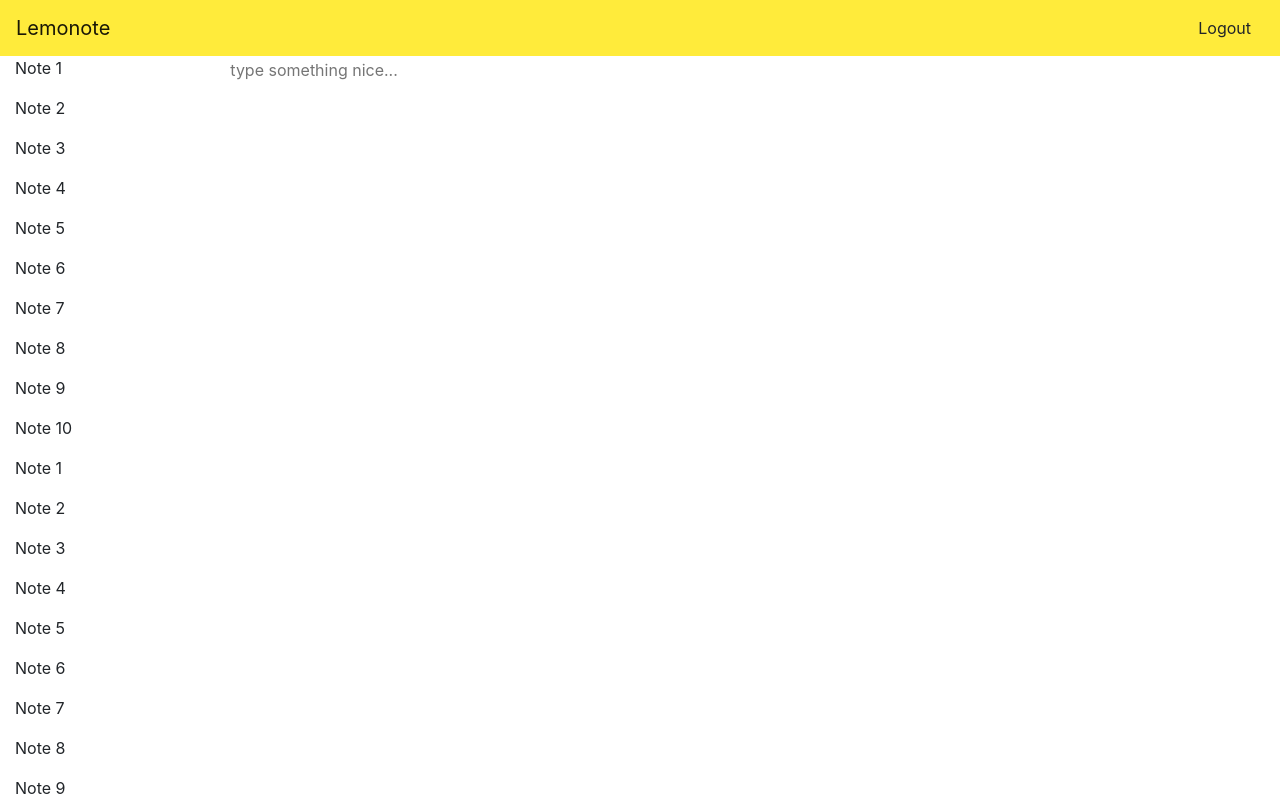
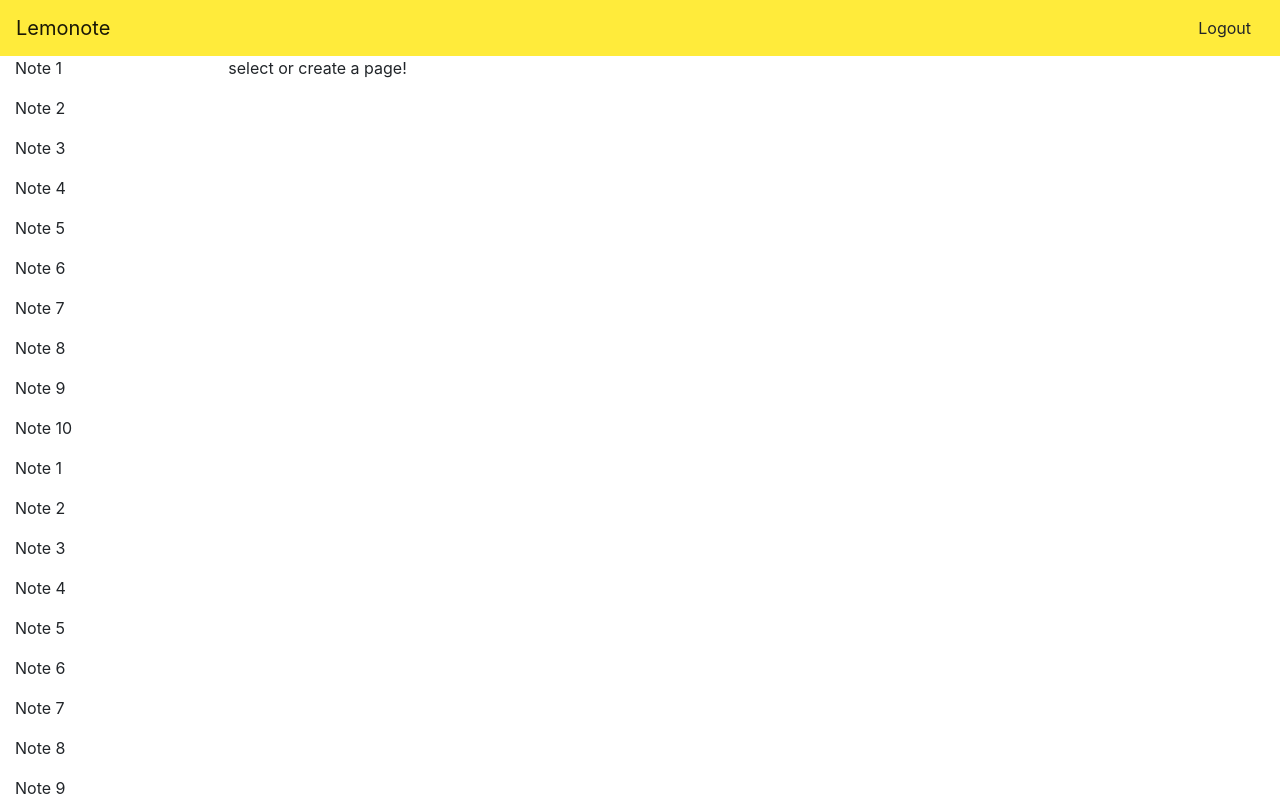
Before and after one commit to Surras/lemonote-web, an Angular app: page / in a window 1280 px wide. Built offline with nearby package versions, Linux system fonts and the light colour scheme.

Commit message:
combine list with content

```diff
--- a/src/app/app.component.html
+++ b/src/app/app.component.html
@@ -11,10 +11,10 @@
 <div class="container-fluid">
   <div class="row">
     <div class="col-sm-4 col-xl-2" id="scroll-col-left">
-      <app-content-list></app-content-list>
+      <app-content-list #contentList></app-content-list>
     </div>
     <div class="col-sm-8 col-xl-10 scroll-col" id="scroll-col-right">
-      <app-editor></app-editor>
+      <app-editor [page]="contentList.selectedPage"></app-editor>
     </div>
   </div>
 </div>
--- a/src/app/app.component.ts
+++ b/src/app/app.component.ts
@@ -1,4 +1,5 @@
 import { Component } from '@angular/core';
+import { Page } from './models/page';
 
 @Component({
   selector: 'app-root',
@@ -8,6 +9,8 @@ import { Component } from '@angular/core';
 export class AppComponent {
   title = 'lemonote';
 
+  currentPage: Page;
+
   onLogout() {
     console.log("user logged out...");
   }
--- a/src/app/content-list/content-list.component.ts
+++ b/src/app/content-list/content-list.component.ts
@@ -1,4 +1,4 @@
-import { Component, OnInit } from '@angular/core';
+import { Component, OnInit, Output } from '@angular/core';
 import { PAGES } from '../mock-pages'
 import { Page } from '../models/page';
 
@@ -9,14 +9,18 @@ import { Page } from '../models/page';
 })
 export class ContentListComponent implements OnInit {
 
+  pages = PAGES;
+
+  @Output()
+  selectedPage: Page;
+
   constructor() { }
-
-  pages = PAGES;
 
   ngOnInit() {
   }
 
-  onSelect(page: Page){
+  onSelect(page: Page) {
+    this.selectedPage = page;
     console.log(page.title + " clicked!");
   }
 
--- a/src/app/editor/editor.component.html
+++ b/src/app/editor/editor.component.html
@@ -1 +1,4 @@
-<textarea placeholder="type something nice..."></textarea>
+<textarea *ngIf="page" placeholder="type something nice..."
+(input)="onChanged($event)">{{page.content}}</textarea>
+
+<p *ngIf="!page">select or create a page!</p>
--- a/src/app/editor/editor.component.ts
+++ b/src/app/editor/editor.component.ts
@@ -1,4 +1,5 @@
-import { Component, OnInit } from '@angular/core';
+import { Component, OnInit, Input } from '@angular/core';
+import { Page } from '../models/page';
 
 @Component({
   selector: 'app-editor',
@@ -7,9 +8,16 @@ import { Component, OnInit } from '@angular/core';
 })
 export class EditorComponent implements OnInit {
 
+  @Input()
+  page: Page;
+
   constructor() { }
 
   ngOnInit() {
   }
 
+  onChanged(event: InputEvent){
+
+  }
+
 }
```
Also changed, not shown: src/app/page.service.ts (added, +9 -0 lines), 1 other file (tests, documents, lock files or other folders).
